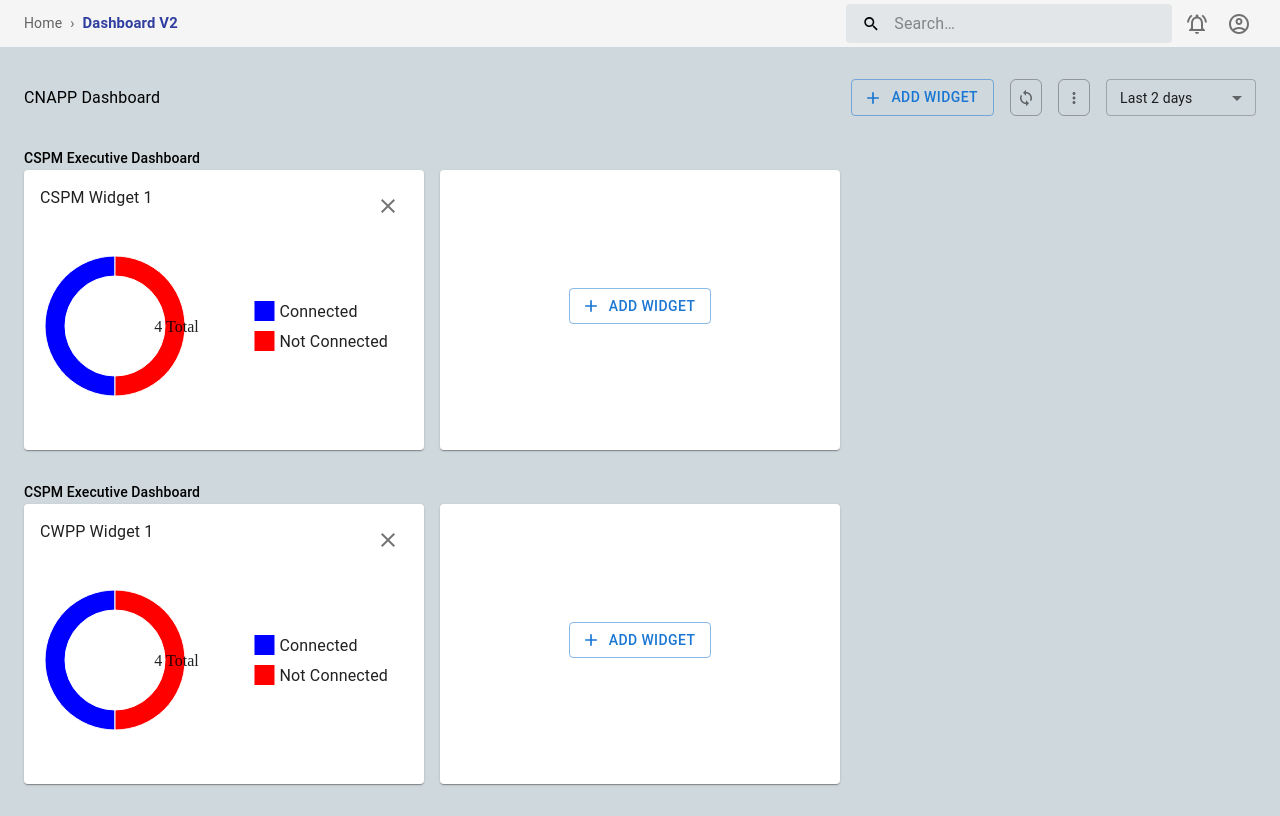
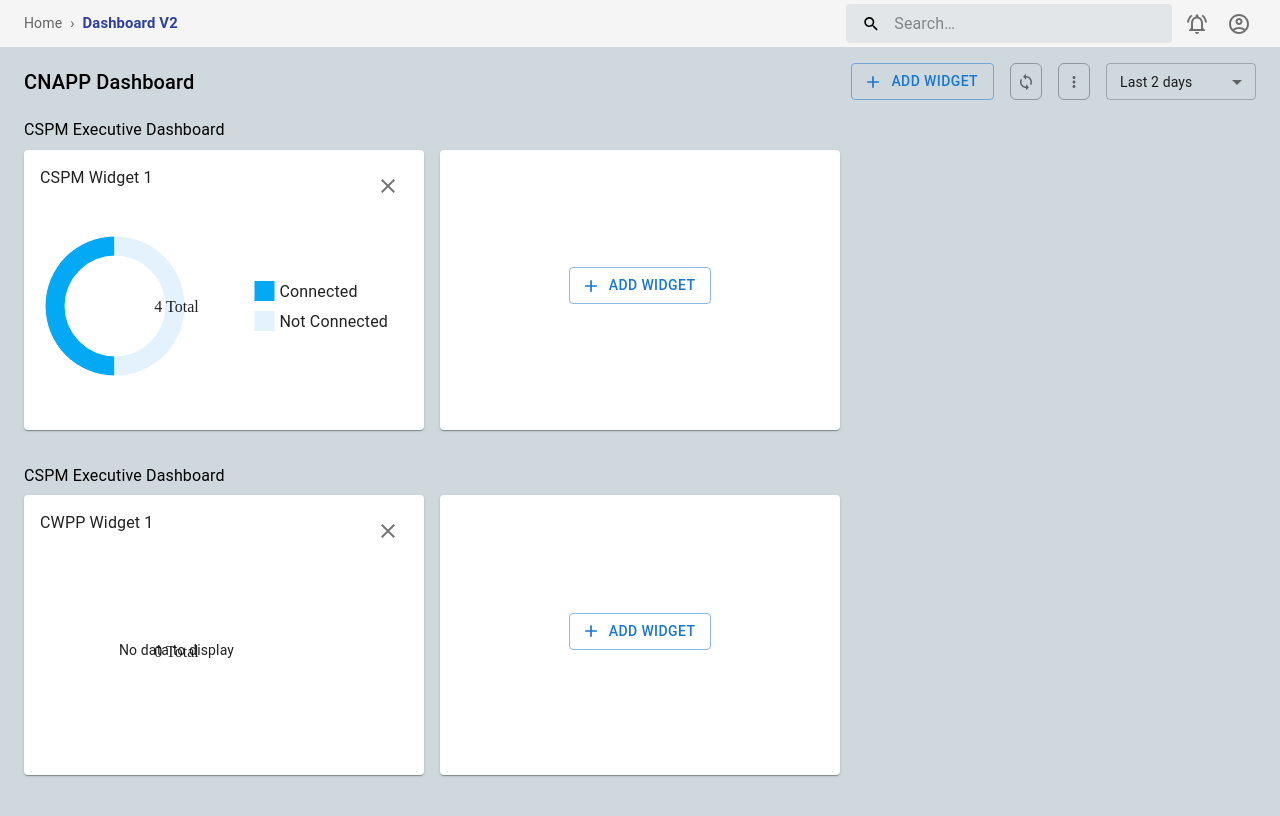
Before and after one commit to kapex-coder/CNAPP-Dashboard, a React (Vite) app: page / in a window 1280 px wide. Built offline with nearby package versions, Linux system fonts and the light colour scheme.

Commit message:
Updated: DashboardCategory UI

```diff
--- a/src/components/DashboardCategory.jsx
+++ b/src/components/DashboardCategory.jsx
@@ -1,6 +1,3 @@
-import React, { useState } from "react";
-import { useSelector, useDispatch } from "react-redux";
-
 import Widget from "./Widget";
 import DonutChart from "./Charts/DonutChart";
 import { Box, Card, CardContent, Grid, Typography } from "@mui/material";
@@ -12,8 +9,9 @@ export default function DashboardCategory({ category = null }) {
       {category && (
         <>
           <Typography
-            variant="subtitle2"
-            component="h2">
+            variant="subtitle1"
+            component="h2"
+            sx={{paddingBottom: "0.35rem"}}>
             {category.name}
           </Typography>
           <Grid
--- a/src/components/DashboardOptions.jsx
+++ b/src/components/DashboardOptions.jsx
@@ -26,10 +26,9 @@ function DashboardOptions() {
         display: "flex",
         alignItems: "center",
         justifyContent: "space-between",
-        padding: "1rem 0",
       }}>
       <Typography
-        variant="subtitle1"
+        variant="h6"
         component="h1">
         CNAPP Dashboard
       </Typography>
--- a/src/components/Forms/AddWidgetForm.jsx
+++ b/src/components/Forms/AddWidgetForm.jsx
@@ -67,7 +67,7 @@ function AddWidgetForm({categoryId, handleClose}) {
                 size="small"
                 placeholder="Enter label..."
                 variant="outlined"
-                onChange={(e) => handleChartFieldInputChange({chartFieldId: field.id, key: "label", value: e.target.value})}
+                onChange={(e) => handleChartFieldInputChange({chartFieldId: field.id, key: "label", value: e.target.value })}
               />
               <TextField
                 sx={{ width: "100%" }}
--- a/src/data/categories.json
+++ b/src/data/categories.json
@@ -9,8 +9,8 @@
                 "isActive": true,
                 "name": "CSPM Widget 1",
                 "chartData": [
-                    { "id": 1, "label": "Connected", "value": 2, "color": "blue"},
-                    { "id": 2, "label": "Not Connected", "value": 2, "color": "red"}
+                    { "id": 1, "label": "Connected", "value": 2, "color": "#03a9f4"},
+                    { "id": 2, "label": "Not Connected", "value": 2, "color": "#e3f2fd"}
                 ]
             }
         ]
@@ -24,10 +24,7 @@
                 "id": 1,
                 "name": "CWPP Widget 1",
                 "isActive": true,
-                "chartData": [
-                    { "id": 1, "label": "Connected", "value": 2, "color": "blue"},
-                    { "id": 2, "label": "Not Connected", "value": 2, "color": "red"}
-                ]
+                "chartData": []
             }
         ]
     }
```
